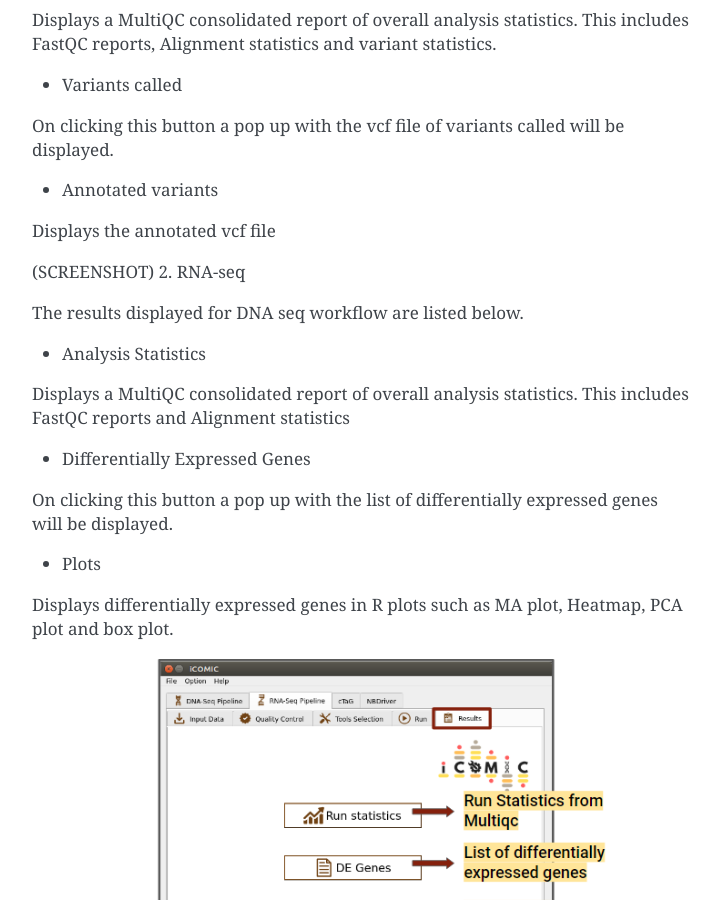
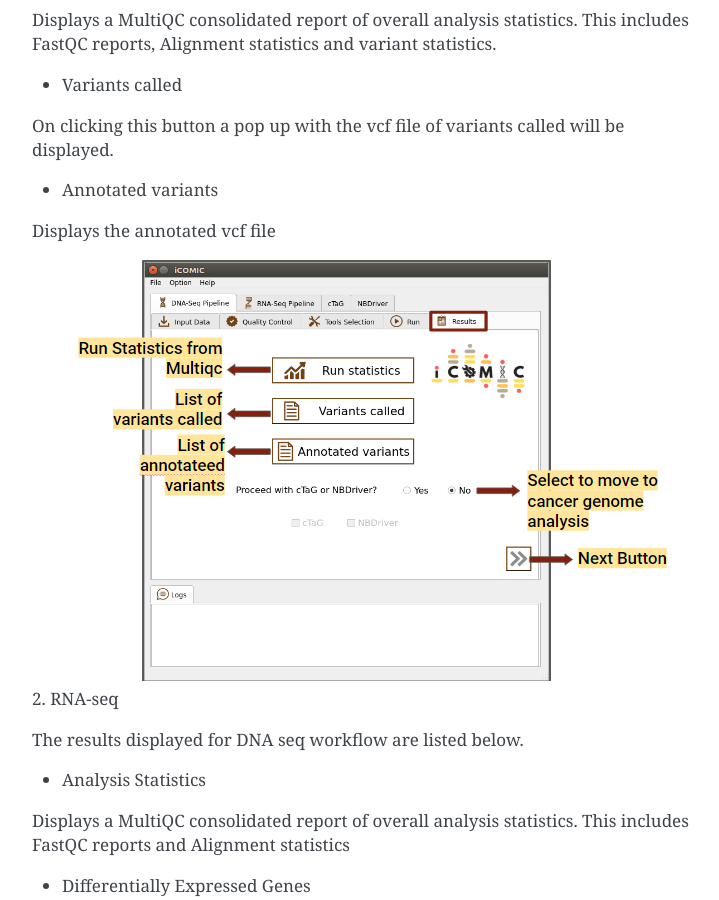
Before and after one commit to anjanaanilkumar1289/iCOMIC_doc, a Sphinx documentation site: the page built from docs/case.md, in a window 1280 px wide and 900 px high, scrolled down 10297 px. Shown: the whole window, without its empty margins (388-1107 px from the left). Built offline with Sphinx 7.4.7, drawn with Linux system fonts in a browser that asks for light colours.

Commit message:
Update case.md

```diff
--- a/docs/case.md
+++ b/docs/case.md
@@ -158,7 +158,7 @@ On clicking this button a pop up with the vcf file of variants called will be di
 
 Displays the annotated vcf file
 
-(SCREENSHOT)
+![Figure 11: Results tab of DNA Seq pipeline](https://github.com/anjanaanilkumar1289/iCOMIC_doc/blob/master/docs/screenshots/resultdna.PNG?raw=true)
 2. RNA-seq
 
 The results displayed for DNA seq workflow are listed below.
```
